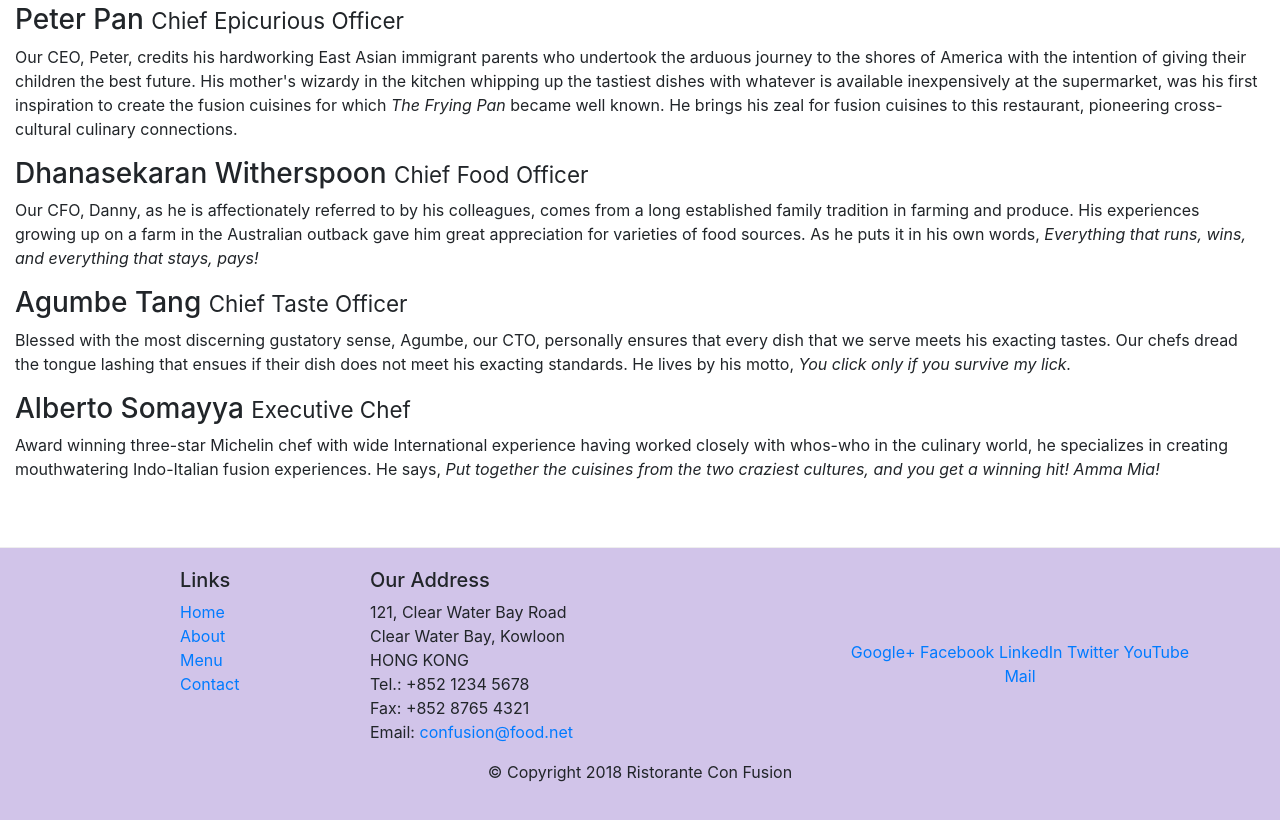
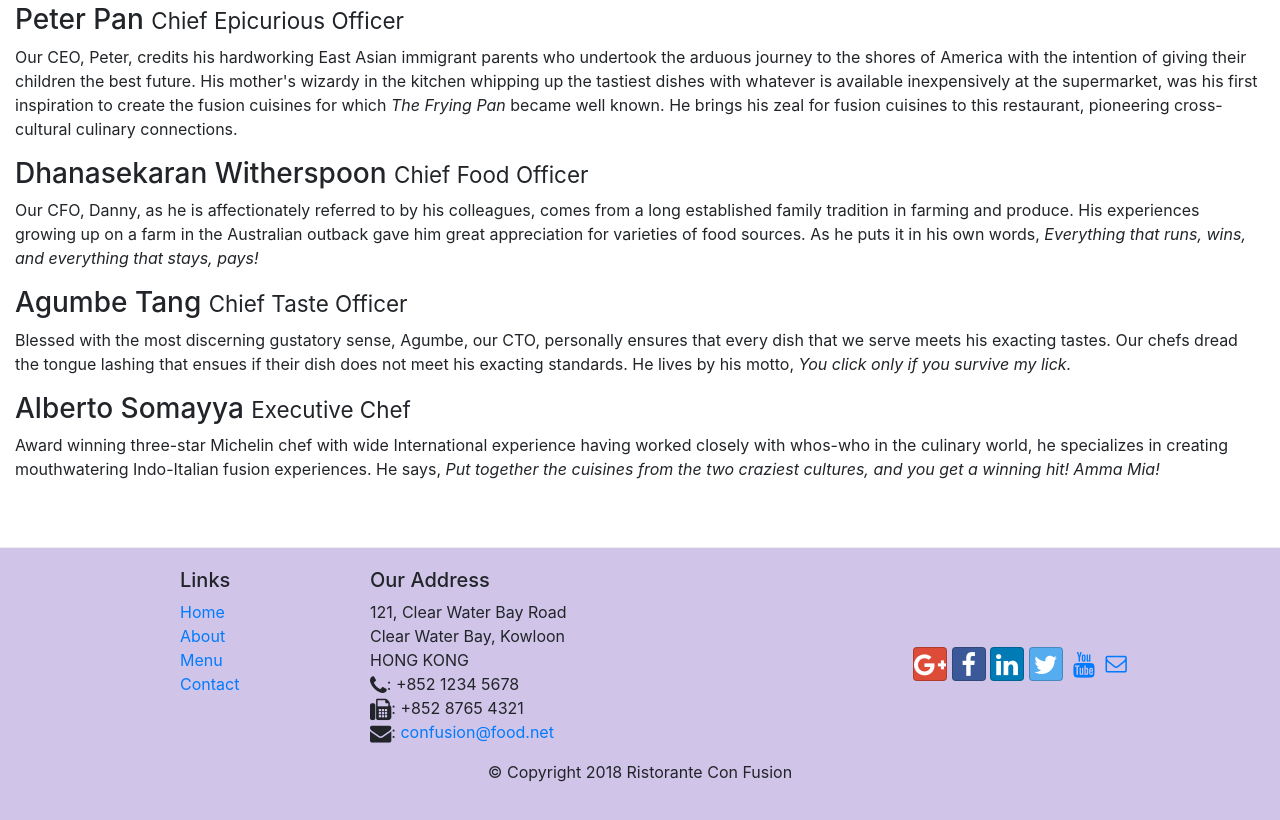
Before and after one commit to Sandcobra/conFusion, a website: page aboutus.html in a window 1280 px wide. Shown: the part 909-1729 px from the top of the page. Drawn offline with nearby package versions, Linux system fonts and the light colour scheme.

Commit message:
icon fonts

```diff
--- a/aboutus.html
+++ b/aboutus.html
@@ -15,6 +15,11 @@
       rel="stylesheet"
       href="node_modules/bootstrap/dist/css/bootstrap.min.css"
     />
+    <link
+      rel="stylesheet"
+      href="node_modules/font-awesome/css/font-awesome.min.css"
+    />
+    <link rel="stylesheet" href="node_modules/bootstrap-social.css" />
     <link rel="stylesheet" href="css/styles.css" />
   </head>
 
@@ -35,13 +40,25 @@
         <div class="collapse navbar-collapse" id="Navbar"></div>
         <ul class="navbar-nav mr-auto">
           <li class="nav-item">
-            <a class="nav-link" href="./index.html">Home</a>
+            <a class="nav-link" href="./index.html"
+              ><span class="fa fa-home fa-lg"></span> Home</a
+            >
           </li>
-          <li class="nav-item active">
-            <a class="nav-link" href="#">About</a>
+          <li class="nav-item">
+            <a class="nav-link active" href="#"
+              ><span class="fa fa-info fa-lg"></span> About</a
+            >
           </li>
-          <li class="nav-item"><a class="nav-link" href="#">Menu</a></li>
-          <li class="nav-item"><a class="nav-link" href="#">Contact</a></li>
+          <li class="nav-item">
+            <a class="nav-link" href="#"
+              ><span class="fa fa-list fa-lg"></span> Menu</a
+            >
+          </li>
+          <li class="nav-item">
+            <a class="nav-link" href="#"
+              ><span class="fa fa-address-card fa-lg"></span>Contact</a
+            >
+          </li>
         </ul>
       </div>
     </nav>
@@ -161,19 +178,40 @@
               121, Clear Water Bay Road<br />
               Clear Water Bay, Kowloon<br />
               HONG KONG<br />
-              Tel.: +852 1234 5678<br />
-              Fax: +852 8765 4321<br />
-              Email: <a href="mailto:confusion@food.net">confusion@food.net</a>
+              <i class="fa fa-phone fa-lg"></i>: +852 1234 5678<br />
+              <i class="fa fa-fax fa-lg"></i>: +852 8765 4321<br />
+              <i class="fa fa-envelope fa-lg"></i>:
+              <a href="mailto:confusion@food.net">confusion@food.net</a>
             </address>
           </div>
           <div class="col-12 col-sm-4 align-self-center">
             <div class="text-center">
-              <a href="http://google.com/+">Google+</a>
-              <a href="http://www.facebook.com/profile.php?id=">Facebook</a>
-              <a href="http://www.linkedin.com/in/">LinkedIn</a>
-              <a href="http://twitter.com/">Twitter</a>
-              <a href="http://youtube.com/">YouTube</a>
-              <a href="mailto:">Mail</a>
+              <a
+                class="btn btn-social-icon btn-google"
+                href="http://google.com/+"
+                ><i class=" fa fa-google-plus fa-lg"></i
+              ></a>
+              <a
+                class="btn btn-social-icon btn-facebook"
+                href="http://www.facebook.com/profile.php?id="
+                ><i class=" fa fa-facebook fa-lg"></i
+              ></a>
+              <a
+                class="btn btn-social-icon btn-linkedin"
+                href="http://www.linkedin.com/in/"
+                ><i class=" fa fa-linkedin fa-lg"></i
+              ></a>
+              <a
+                class="btn btn-social-icon btn-twitter"
+                href="http://twitter.com/"
+                ><i class=" fa fa-twitter fa-lg"></i
+              ></a>
+              <a
+                class="btn btn-social-icon btn-youtube"
+                href="http://youtube.com/"
+                ><i class=" fa fa-youtube fa-lg"></i
+              ></a>
+              <a href="mailto:"><i class=" fa fa-envelope-o fa-lg"></i></a>
             </div>
           </div>
         </div>
--- a/package.json
+++ b/package.json
@@ -15,6 +15,8 @@
   },
   "dependencies": {
     "bootstrap": "^4.0.0",
+    "bootstrap-social": "^5.1.1",
+    "font-awesome": "^4.7.0",
     "jquery": "^3.3.1",
     "popper.js": "^1.12.9"
   }
```
Also changed, not shown: index.html (+15 -13 lines), 1 other file.
